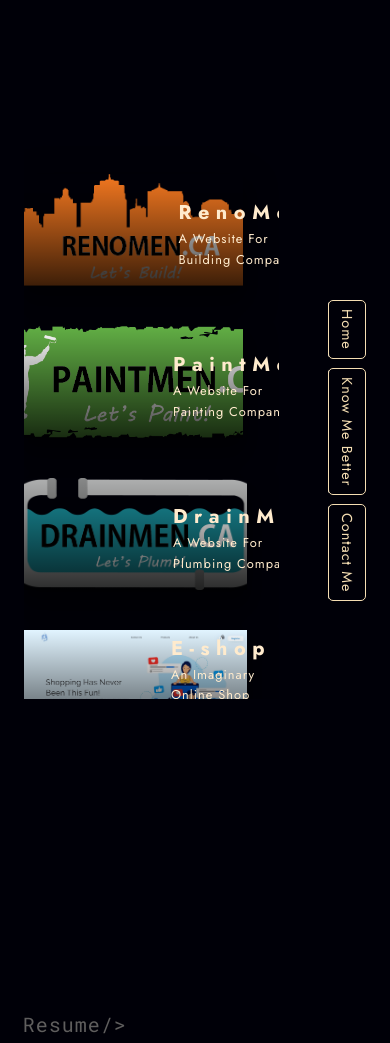
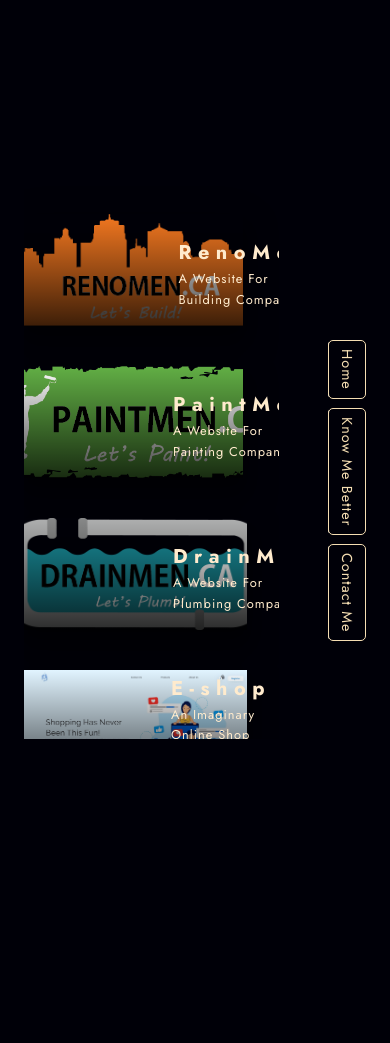
Before and after one commit to fojanb/my-portfolio, a website with bundled scripts: page index.html in a window 390 px wide. Shown: the part 846-1889 px from the top of the page. Built offline with nearby package versions, Linux system fonts and the light colour scheme.

Commit message:
Update style.css

```diff
--- a/css/style.css
+++ b/css/style.css
@@ -279,7 +279,7 @@ body {
       padding-bottom: 10rem; } }
   @media only screen and (max-width: 40em) {
     .works {
-      padding-top: 5rem; } }
+      padding-top: 10rem; } }
   .works-links {
     writing-mode: vertical-lr;
     margin: 4rem;
```
